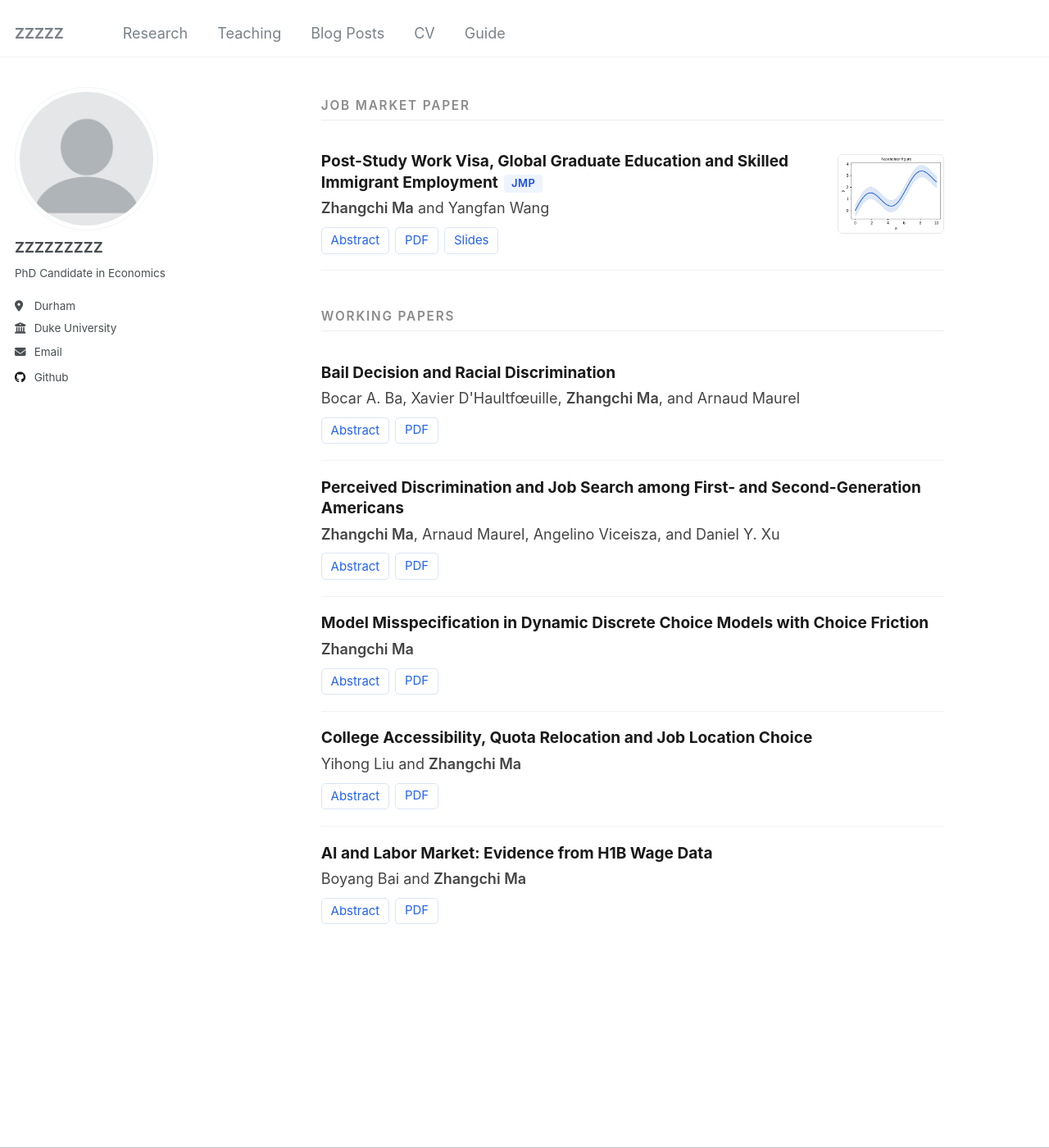
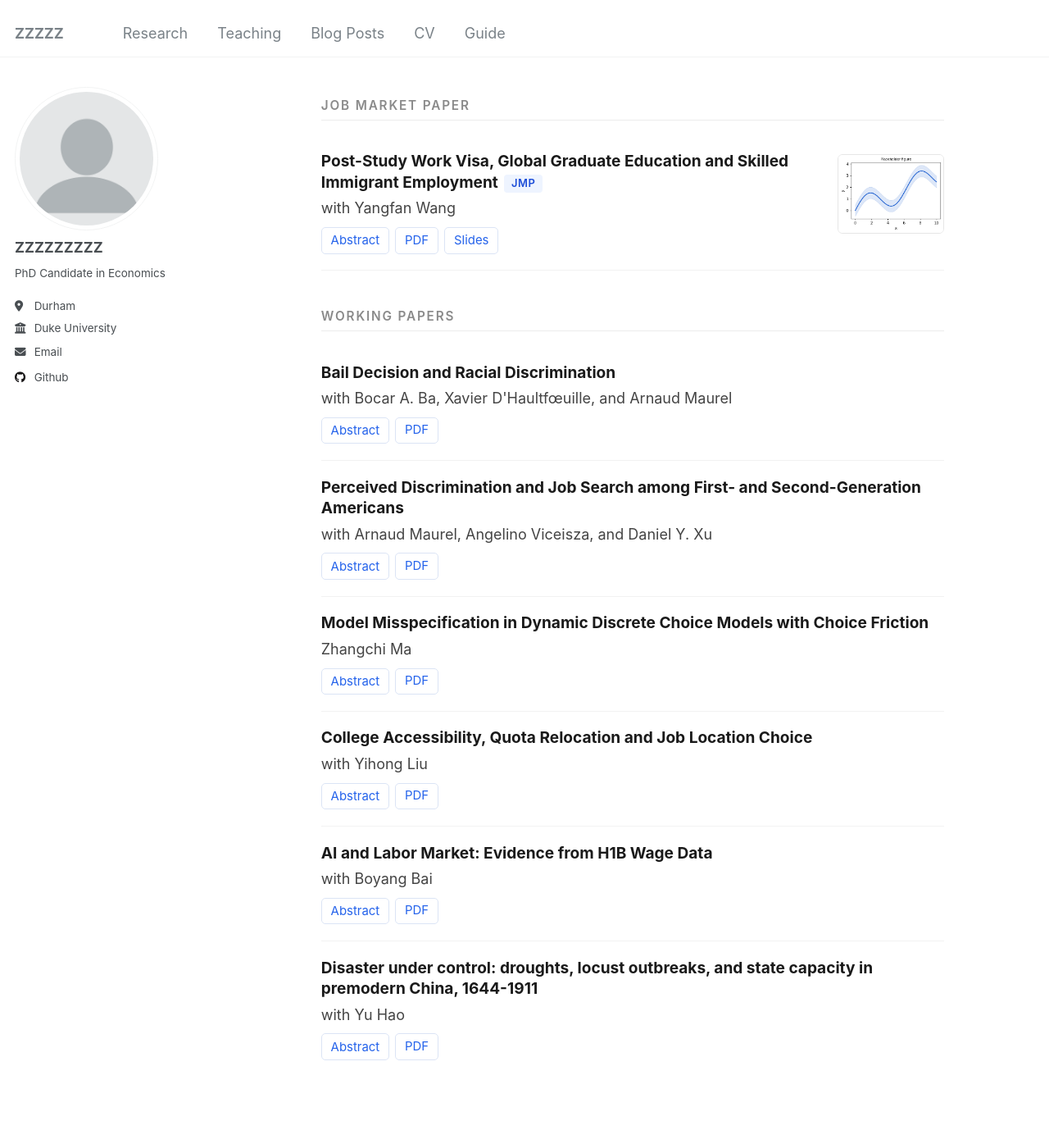
Before and after one commit to henrymzc/henrymzc.github.io, a Jekyll site: the page built from _pages/research.html, in a window 1280 px wide and 1400 px high. Shown: the whole window at 82% size. Built offline with Jekyll 4.4.1, drawn with Linux system fonts in a browser that asks for light colours.

Commit message:
Revise authors and add new research paper
Updated author listings for several papers to use 'with' instead of listing names directly. Added a new paper on droughts and locust outbreaks.

```diff
--- a/_pages/research.html
+++ b/_pages/research.html
@@ -104,7 +104,7 @@ author_profile: true
    <div class="paper-row">
     <div class="paper-main">
       <p class="title">Post-Study Work Visa, Global Graduate Education and Skilled Immigrant Employment<span class="status jmp">JMP</span></p>
-      <p class="authors"><span class="me">Zhangchi Ma</span> and Yangfan Wang</p>
+      <p class="authors">with Yangfan Wang</p>
       <!--
       <div class="tags">
         <span class="tag immigration">Immigration</span>
@@ -134,7 +134,7 @@ author_profile: true
    <div class="paper-row">
     <div class="paper-main">
       <p class="title">Bail Decision and Racial Discrimination</p>
-      <p class="authors">Bocar A. Ba, Xavier D'Haultfœuille, <span class="me">Zhangchi Ma</span>, and Arnaud Maurel</p>
+      <p class="authors">with Bocar A. Ba, Xavier D'Haultfœuille, and Arnaud Maurel</p>
       <!--
       <div class="tags">
         <span class="tag discrimination">Discrimination</span>
@@ -154,7 +154,7 @@ author_profile: true
    <div class="paper-row">
     <div class="paper-main">
       <p class="title">Perceived Discrimination and Job Search among First- and Second-Generation Americans</p>
-      <p class="authors"><span class="me">Zhangchi Ma</span>, Arnaud Maurel, Angelino Viceisza, and Daniel Y. Xu</p>
+      <p class="authors">with Arnaud Maurel, Angelino Viceisza, and Daniel Y. Xu</p>
       <!--
       <div class="tags">
         <span class="tag immigration">Immigration</span>
@@ -175,7 +175,7 @@ author_profile: true
    <div class="paper-row">
     <div class="paper-main">
       <p class="title">Model Misspecification in Dynamic Discrete Choice Models with Choice Friction</p>
-      <p class="authors"><span class="me">Zhangchi Ma</span></p>
+      <p class="authors">Zhangchi Ma</p>
       <!--
       <div class="tags">
         <span class="tag structural">Structural</span>
@@ -195,7 +195,7 @@ author_profile: true
    <div class="paper-row">
     <div class="paper-main">
       <p class="title">College Accessibility, Quota Relocation and Job Location Choice</p>
-      <p class="authors">Yihong Liu and <span class="me">Zhangchi Ma</span></p>
+      <p class="authors">with Yihong Liu</p>
       <!--
       <div class="tags">
         <span class="tag education">Education</span>
@@ -214,7 +214,7 @@ author_profile: true
    <div class="paper-row">
     <div class="paper-main">
       <p class="title">AI and Labor Market: Evidence from H1B Wage Data</p>
-      <p class="authors">Boyang Bai and <span class="me">Zhangchi Ma</span></p>
+      <p class="authors">with Boyang Bai</p>
       <!--
       <div class="tags">
         <span class="tag ai">AI</span>
@@ -230,6 +230,29 @@ author_profile: true
     </div>
    </div>
   </article>
+
+  <article class="paper">
+   <div class="paper-row">
+    <div class="paper-main">
+      <p class="title">Disaster under control: droughts, locust outbreaks, and state capacity in premodern China, 1644-1911</p>
+      <p class="authors"> with Yu Hao</p>
+      <!--
+      <div class="tags">
+        <span class="tag ai">AI</span>
+        <span class="tag skilled_labor">Skilled Labor</span>
+        <span class="tag immigration">Immigration</span>
+      </div>
+      -->
+      <div class="links">
+        <button class="abstract-toggle" onclick="toggleAbs(this)">Abstract</button>
+        <a href="#">PDF</a>
+      </div>
+      <p class="abstract">Locust outbreaks, which are normally caused by drought, pose a major threat to agrarian societies. Nonetheless, state intervention could effectively mitigate the impacts of droughts on locusts by coordinating and enforcing antilocust actions. Based on a provincial panel dataset for Qing China (1644-1911), we find locust outbreaks to be positively related to droughts in current and previous years. A within-province centralization reform imposed in the 1720s mitigated the impacts of drought on locust outbreaks in current and previous years. A further investigation shows that the mitigation effect is nonmonotonic with the degree of centralization, suggesting that both central coordination and local information were important. In addition, the reform enhanced bureaucratic control over local officials in times of crisis, leading to more effective locust control.</p>
+    </div>
+   </div>
+  </article>
+
+
 
   <!-- ============ PUBLICATIONS (uncomment when you have one) ============
   <h2>Publications</h2>
```
